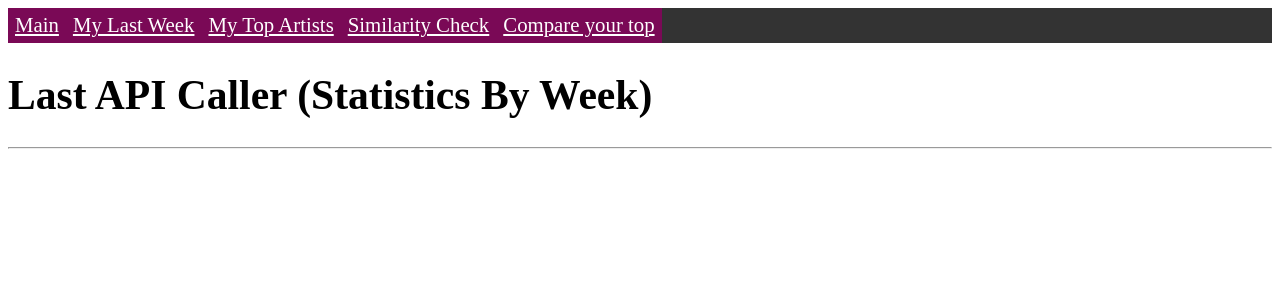
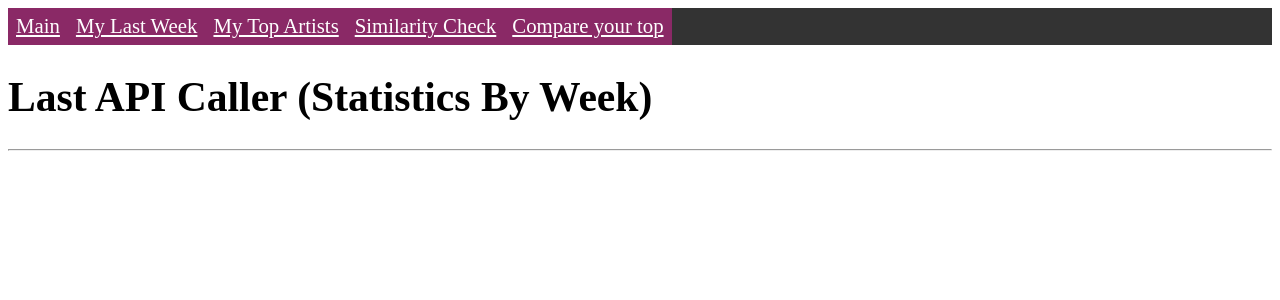
Before and after one commit to nordicmaster/LastFM-API-caller, a Django app: page /by_user in a window 1280 px wide. Shown: the top 300 px of the page. Run offline with Django 3.2, Linux system fonts and the light colour scheme; data that the repository does not hold is empty; parts of the project's set-up code (start-up, migrations or seed data) failed here and were passed over.

Commit message:
Update styles.css

```diff
--- a/hello/firstapp/static/styles.css
+++ b/hello/firstapp/static/styles.css
@@ -39,12 +39,12 @@
 .gtpmenu nav ul li a,
 .gtpmenu nav ul li p {
   display: block;
-  padding: 7px;
+  padding: 8px;
   color: white;
   margin: 0;
   text-align: center;
   text-decoration: underline;
-  background-color: #7a0956;
+  background-color: #8a2966;
 }
 
 .gtpmenu nav ul li a:hover,
```
